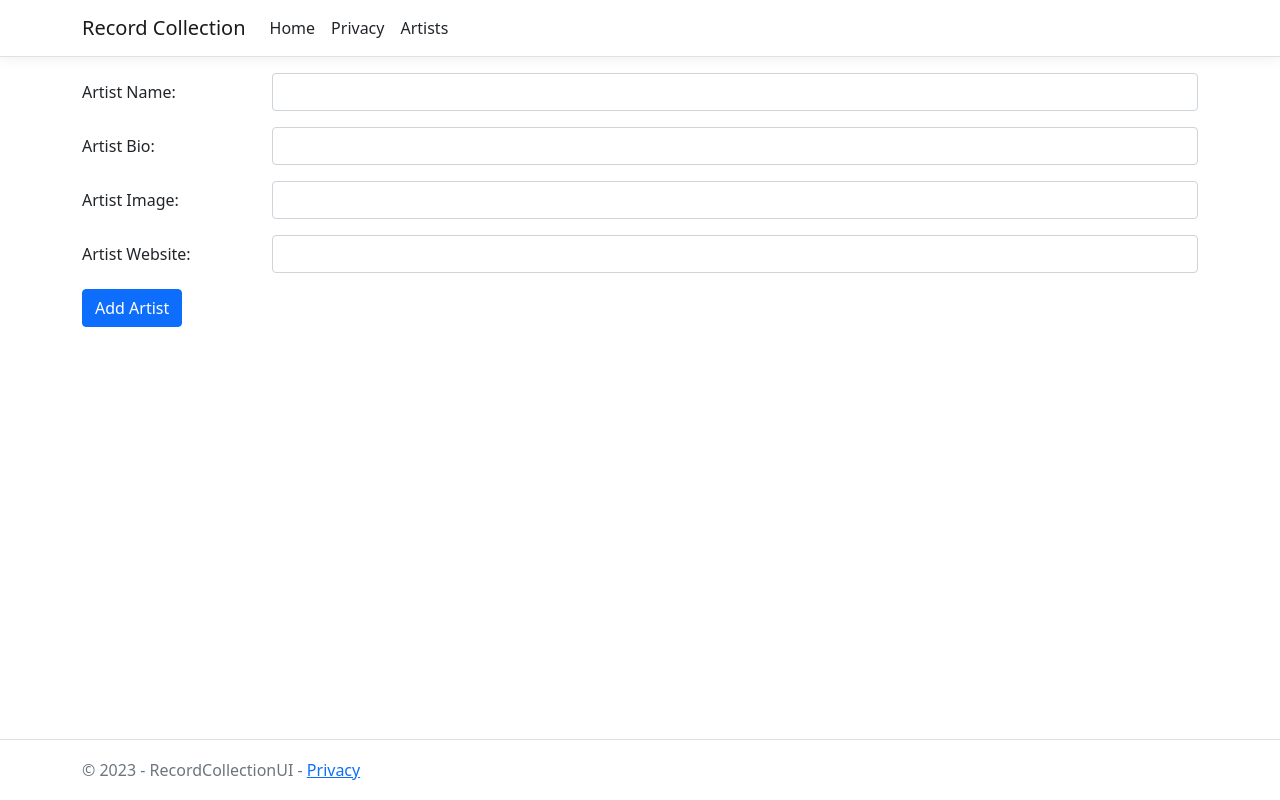
After one commit to A-Cao128/RecordCollection-CSCI3302, an ASP.NET Core app: page /Artist/AddArtist in a window 1280 px wide. The commit adds this page. Run offline with ASP.NET Core 8, Linux system fonts and the light colour scheme; style sheets or scripts are compiled from the project's sources.

Commit message:
Added Artist and Album folders

```diff
--- /dev/null
+++ b/RecordCollectionUI/Pages/Album/Index.cshtml
@@ -0,0 +1,4 @@
+@page
+@model RecordCollectionUI.Pages.Album.IndexModel
+@{
+}
--- /dev/null
+++ b/RecordCollectionUI/Pages/Artist/AddArtist.cshtml
@@ -0,0 +1,31 @@
+@page
+@model RecordCollectionUI.Pages.Artist.AddArtistModel
+@{
+}
+<form method="post">
+    <div class="row mb-3">
+        <label for="inputArtistName" class="col-sm-2 col-form-label">Artist Name:</label>
+        <div class="col-sm-10">
+            <input type="text" class="form-control" id="inputArtistName" />
+        </div>
+    </div>
+    <div class="row mb-3">
+        <label for="inputArtistBio" class="col-sm-2 col-form-label">Artist Bio:</label>
+        <div class="col-sm-10">
+            <input type="text" class="form-control" id="inputAristBio"/>
+        </div>
+    </div>
+    <div class="row mb-3">
+        <label for="inputArtistrImage" class="col-sm-2 col-form-label">Artist Image:</label>
+        <div class="col-sm-10">
+            <input type="text" class="form-control" id="inputArtistName" />
+        </div>
+    </div>
+    <div class="row mb-3">
+        <label for="inputArtistWebsite" class="col-sm-2 col-form-label">Artist Website:</label>
+        <div class="col-sm-10">
+            <input type="text" class="form-control" id="inputArtistWebsite"/>
+        </div>
+    </div>
+    <button type="submit" class="btn btn-primary">Add Artist</button>
+</form>
--- /dev/null
+++ b/RecordCollectionUI/Pages/Artist/AddArtist.cshtml.cs
@@ -0,0 +1,12 @@
+using Microsoft.AspNetCore.Mvc;
+using Microsoft.AspNetCore.Mvc.RazorPages;
+
+namespace RecordCollectionUI.Pages.Artist
+{
+    public class AddArtistModel : PageModel
+    {
+        public void OnGet()
+        {
+        }
+    }
+}
--- /dev/null
+++ b/RecordCollectionUI/Pages/Artist/Index.cshtml
@@ -0,0 +1,4 @@
+@page
+@model RecordCollectionUI.Pages.Artist.IndexModel
+@{
+}
--- a/RecordCollectionUI/Pages/Shared/_Layout.cshtml
+++ b/RecordCollectionUI/Pages/Shared/_Layout.cshtml
@@ -12,11 +12,11 @@
     <header>
         <nav class="navbar navbar-expand-sm navbar-toggleable-sm navbar-light bg-white border-bottom box-shadow mb-3">
             <div class="container">
-                <a class="navbar-brand" asp-area="" asp-page="/Index"></a>
+                <a class="navbar-brand" asp-area="" asp-page="/Index">Record Collection</a>
                 <button class="navbar-toggler" type="button" data-bs-toggle="collapse" data-bs-target=".navbar-collapse" aria-controls="navbarSupportedContent"
                         aria-expanded="false" aria-label="Toggle navigation">
                     <span class="navbar-toggler-icon"></span>
-                </button> collapse d-sm-inline-flex justify-content-between">
+                </button>
                 <div class="navbar-collapse collapse d-sm-inline-flex justify-content-between">
                     <ul class="navbar-nav flex-grow-1">
                         <li class="nav-item">
@@ -24,6 +24,9 @@
                         </li>
                         <li class="nav-item">
                             <a class="nav-link text-dark" asp-area="" asp-page="/Privacy">Privacy</a>
+                        </li>
+                        <li class="nav-item">
+                            <a class="nav-link text-dark" asp-area="" asp-page="Artist/AddArtist">Artists</a>
                         </li>
                     </ul>
                 </div>
--- a/RecordCollectionUI/wwwroot/css/site.css
+++ b/RecordCollectionUI/wwwroot/css/site.css
@@ -18,5 +18,5 @@ html {
 }
 
 body {
-  margin-bottom: 60px;
+   margin-bottom: 60px;
 }
```
Also changed, not shown: RecordCollectionUI/Pages/Album/Index.cshtml.cs (added, +12 -0 lines), RecordCollectionUI/Pages/Artist/Index.cshtml.cs (added, +12 -0 lines), 1 other file.
